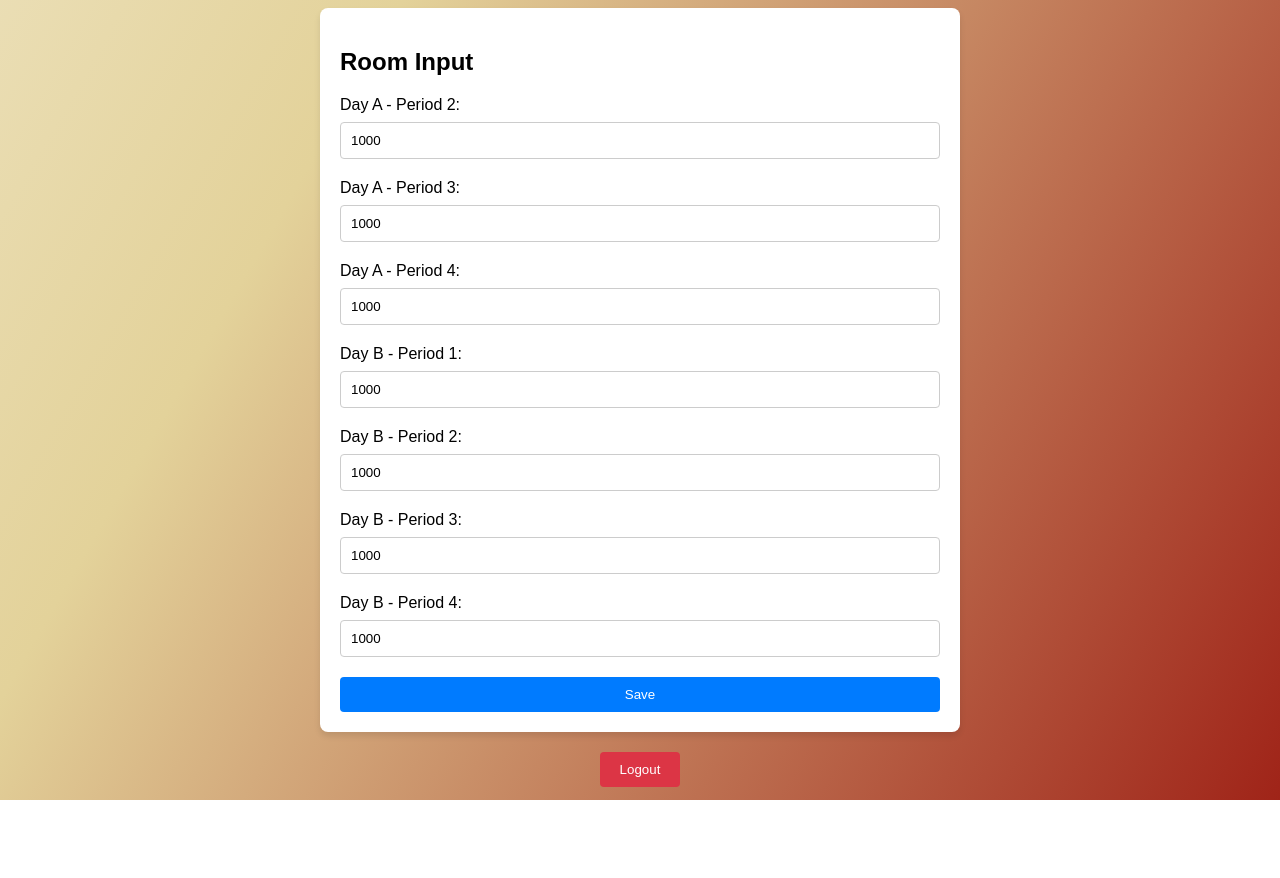
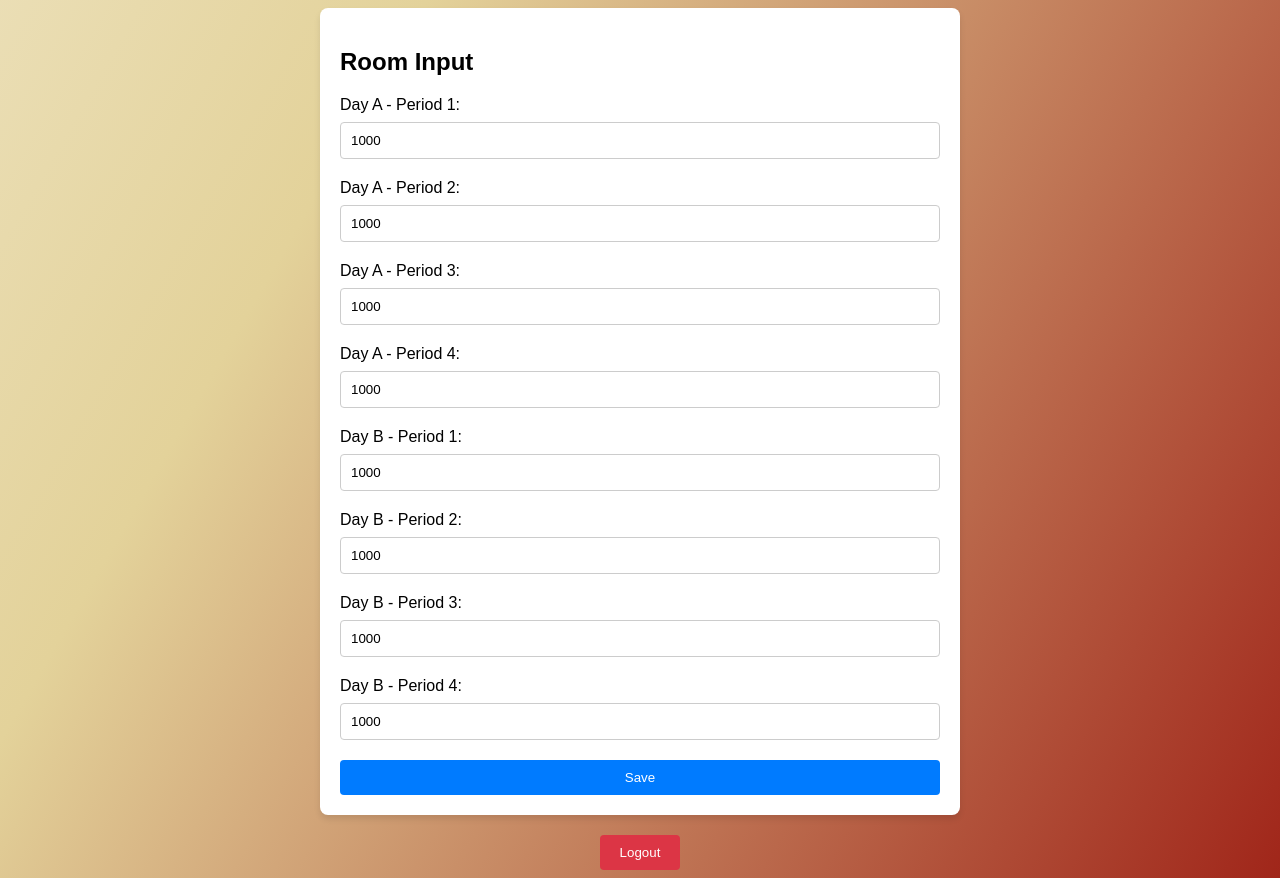
Before and after one commit to OzDreamery/Everett-High-Interactive-Map, a Django app: page /room_input/ in a window 1280 px wide. Before the commit the page ends 800 px from the top, so only its background shows below. Run offline with Django 5.2, Linux system fonts and the light colour scheme; the visitor is signed in with stand-in values (Sample User, id 1); data comes from the database, SQL or seed files in the repository.

Commit message:
Reversed changes

```diff
--- a/school_map/templates/school_map/RoomInput.html
+++ b/school_map/templates/school_map/RoomInput.html
@@ -82,6 +82,10 @@
         <form method="post">
             {% csrf_token %}
             <div class="form-group">
+                <label>Day A - Period 1:</label>
+                <input type="number" name="day_a_period_1" value="{{ day_a_period_1|default_if_none:'1000' }}" required>
+            </div>
+            <div class="form-group">
                 <label>Day A - Period 2:</label>
                 <input type="number" name="day_a_period_2" value="{{ day_a_period_2|default_if_none:'1000' }}" required>
             </div>
--- a/school_map/views.py
+++ b/school_map/views.py
@@ -62,9 +62,6 @@ def room_input(request):
   if request.method == 'POST':
 
       room_input, created = RoomInput.objects.get_or_create(user=request.user)
-
-
-      room_input.grade_level = request.POST.get('grade_level')
       room_input.day_a_period_1 = request.POST.get('day_a_period_1', 1000)
       room_input.day_a_period_2 = request.POST.get('day_a_period_2', 1000)
       room_input.day_a_period_3 = request.POST.get('day_a_period_3', 1000)
```
Also changed, not shown: 1 other file.
